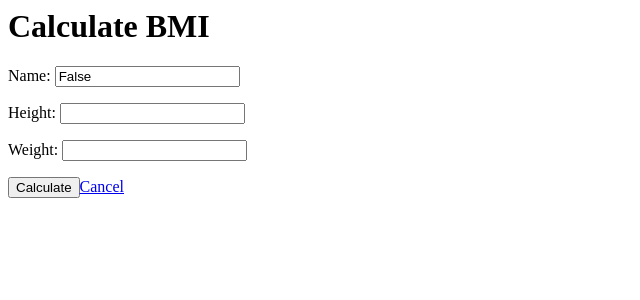
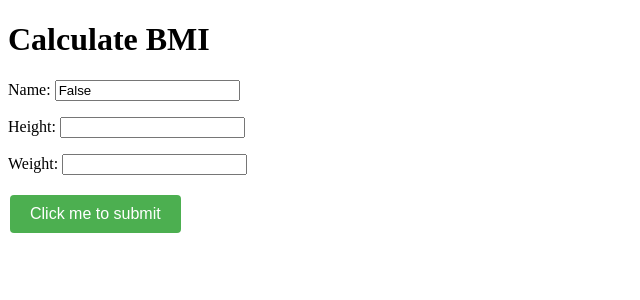
Before and after one commit to Wildchayote/Django_BMI_Xchange, a Django app: page /bmi/calculate/ in a window 1280 px wide. Shown: the top 300 px of the page, without its empty margins (0-640 px from the left). Run offline with Django 3.2, Linux system fonts and the light colour scheme.

Commit message:
Update calculate_bmi.html

```diff
--- a/templates/calculate_bmi.html
+++ b/templates/calculate_bmi.html
@@ -1,5 +1,34 @@
-<h1>Calculate BMI</h1>
-<form method="post">{% csrf_token %}
+<!DOCTYPE html>
+<html lang="en">
+<head>
+    <meta charset="UTF-8">
+    <meta name="viewport" content="width=device-width, initial-scale=1.0">
+    <title>Your HTML Page</title>
+
+    <style>
+        /* Add your CSS styles for the button here */
+        .styled-button {
+            background-color: #4CAF50; /* Green background color */
+            border: none; /* Remove borders */
+            color: white; /* White text color */
+            padding: 10px 20px; /* Add padding */
+            text-align: center;
+            text-decoration: none;
+            display: inline-block;
+            font-size: 16px;
+            margin: 4px 2px;
+            cursor: pointer;
+            border-radius: 4px; /* Optional: Add rounded corners */
+        }
+    </style>
+</head>
+<body>
+  <h1>Calculate BMI</h1>
+  <form action="/submit" method="post">{% csrf_token %}
   {{ form.as_p }}
-  <p><input type="submit" value="Calculate"><a href='../'>Cancel</a></p>
-</form>
+  <button class="styled-button" type="submit">Click me to submit</button>
+<!--   <p><input type="submit" value="Calculate"><a href='../'>Cancel</a></p> -->
+  </form>
+
+</body>
+</html>
```
